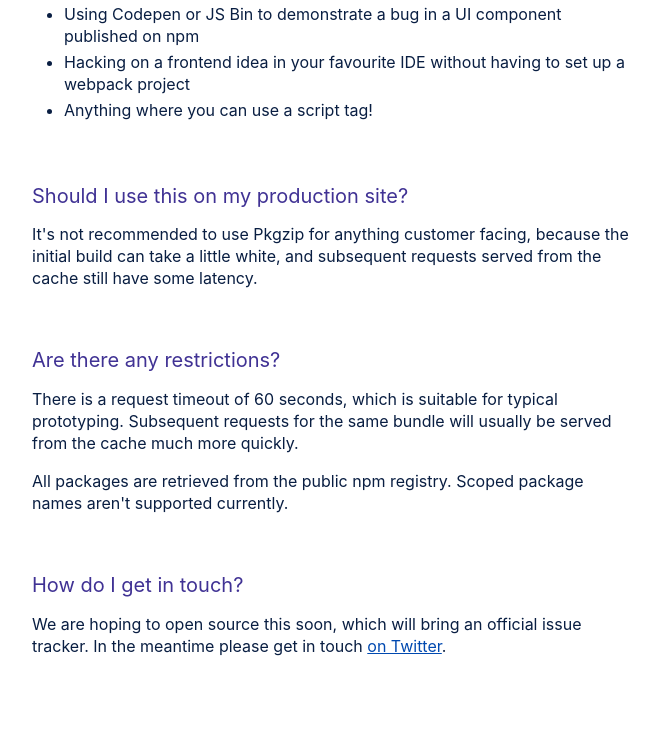
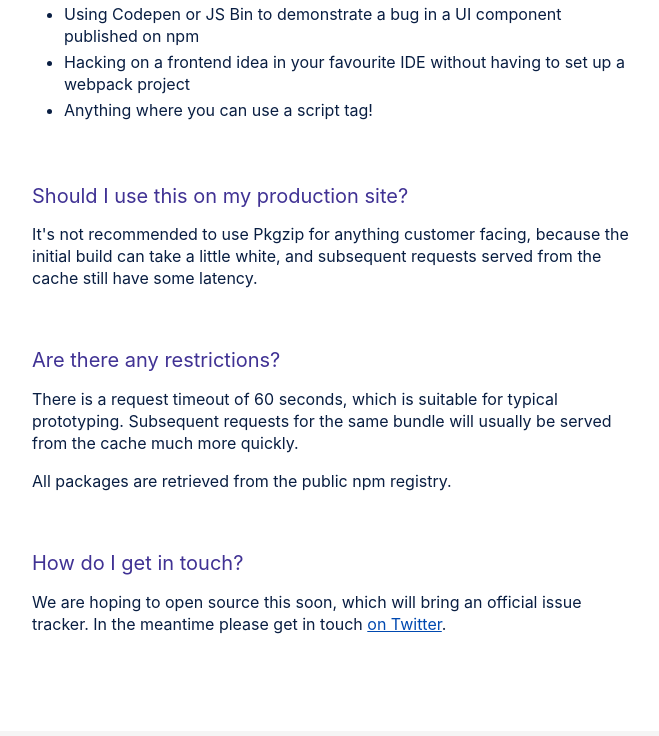
Before and after one commit to onface/pkgzip.com, a website: page src/assets/index.html in a window 1280 px wide. Shown: the part 484-1220 px from the top of the page, without its empty margins (308-967 px from the left). Drawn offline with Linux system fonts and the light colour scheme; a script that the page names is missing.

Commit message:
fix(docs): remove mention of no scoped pkg support

```diff
--- a/src/assets/index.html
+++ b/src/assets/index.html
@@ -110,7 +110,7 @@
 
       <h2>Are there any restrictions?</h2>
       <p>There is a request timeout of 60 seconds, which is suitable for typical prototyping. Subsequent requests for the same bundle will usually be served from the cache much more quickly.</p>
-      <p>All packages are retrieved from the public npm registry. Scoped package names aren't supported currently.</p>
+      <p>All packages are retrieved from the public npm registry.</p>
 
       <h2>How do I get in touch?</h2>
       <p>We are hoping to open source this soon, which will bring an official issue tracker. In the meantime please get in touch <a href="https://twitter.com/bengummer">on Twitter</a>.</p>
```
Also changed, not shown: test/util/parse-pkg-tag.js (+0 -4 lines).
